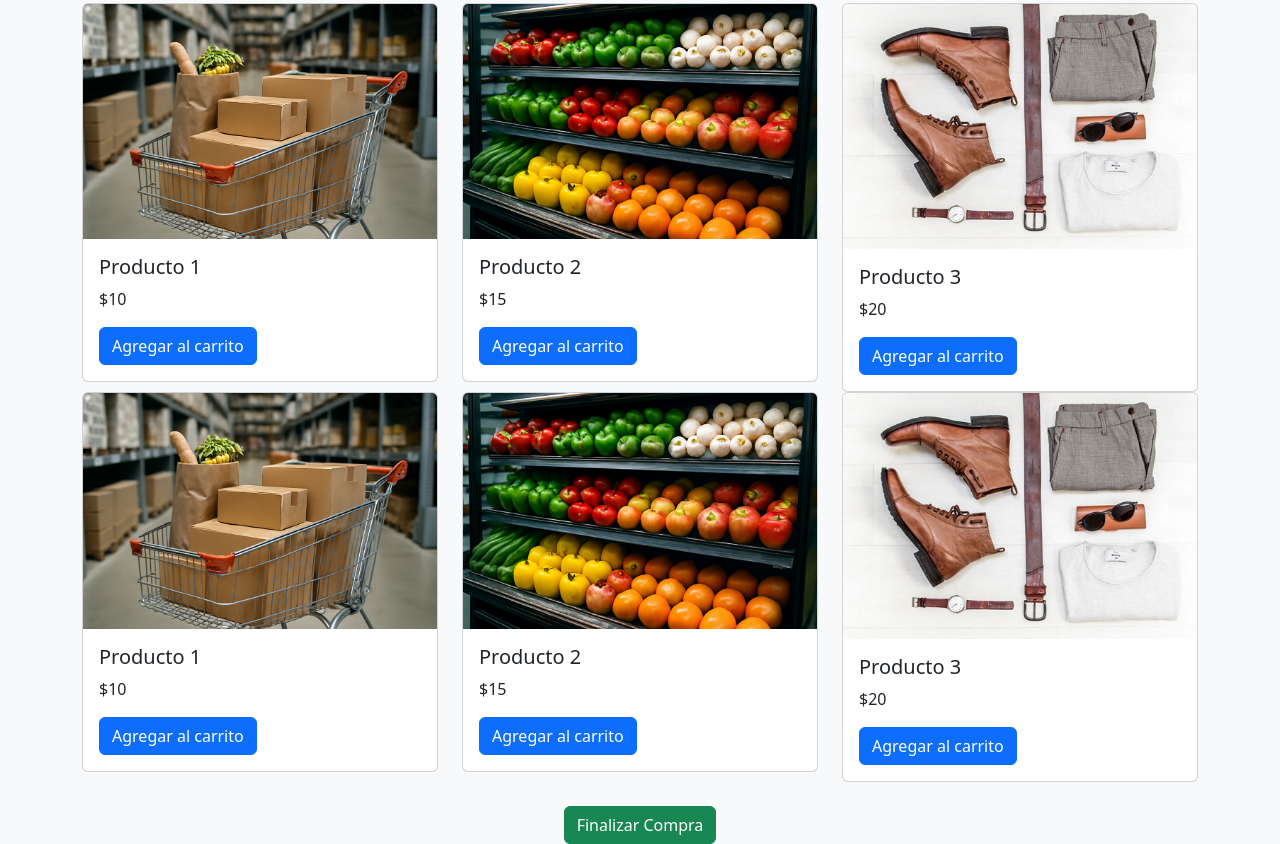
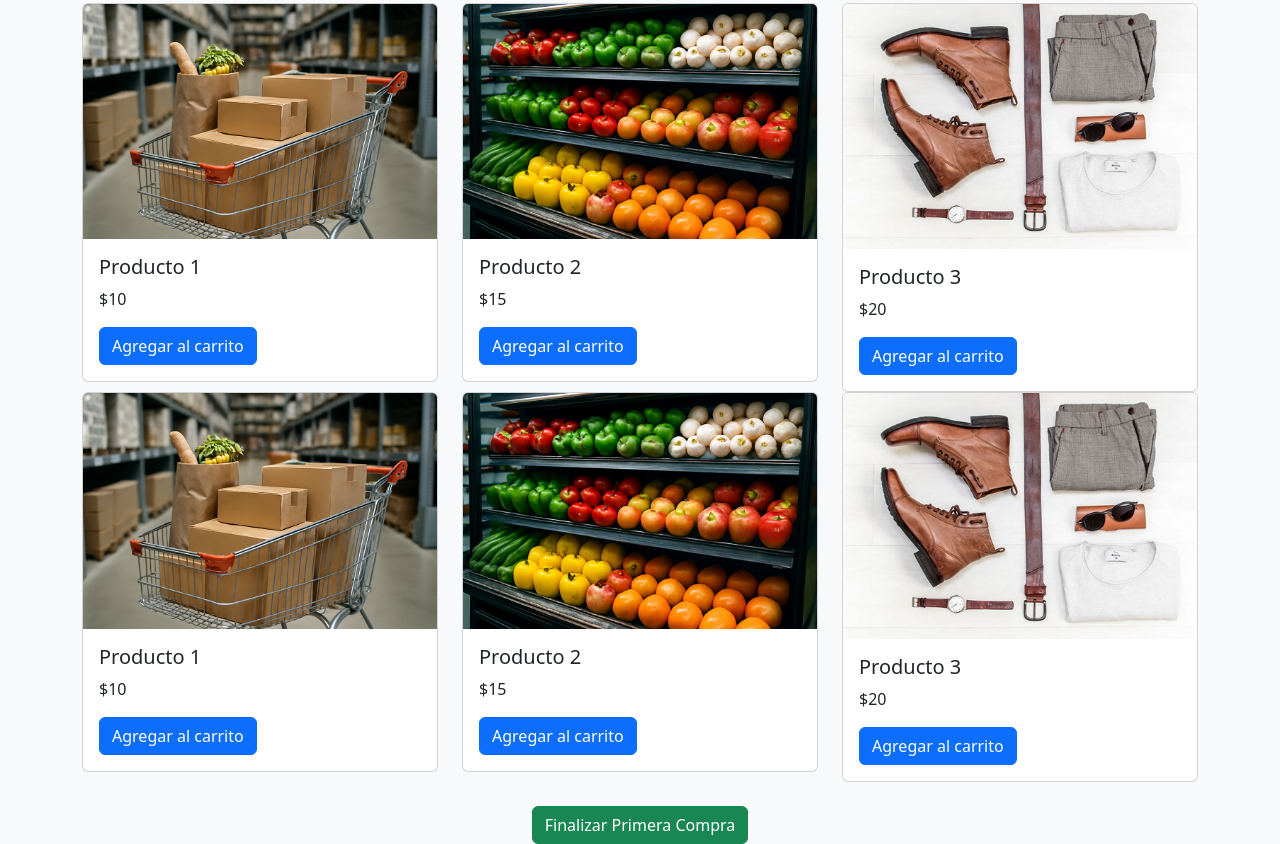
Before and after one commit to M1G4L/sistienda, a plain HTML site: page index.html in a window 1280 px wide. Shown: the part 679-1523 px from the top of the page. Drawn offline with nearby package versions, Linux system fonts and the light colour scheme.

Commit message:
Actualizando Boton
Botona de finan de compra cambio de etiqueta

```diff
--- a/index.html
+++ b/index.html
@@ -115,7 +115,7 @@
     </section>
 
     <div class="text-center mt-4">
-        <button id="finalizar" class="btn btn-success">Finalizar Compra</button>
+        <button id="finalizar" class="btn btn-success">Finalizar Primera Compra </button>
     </div>
 
     <script src="https://cdn.jsdelivr.net/npm/bootstrap@5.3.0/dist/js/bootstrap.bundle.min.js"></script>
```
